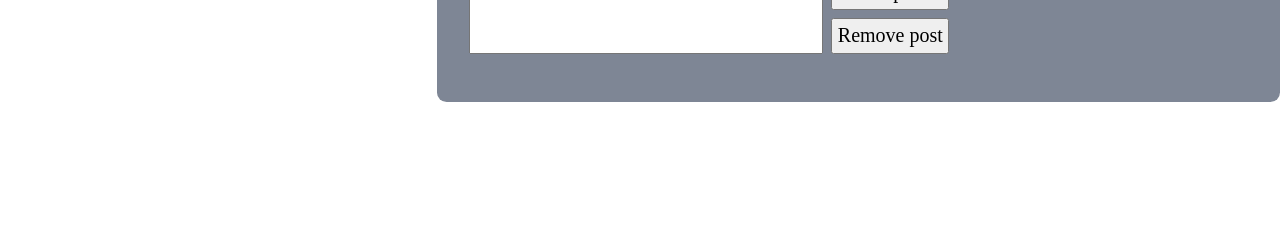
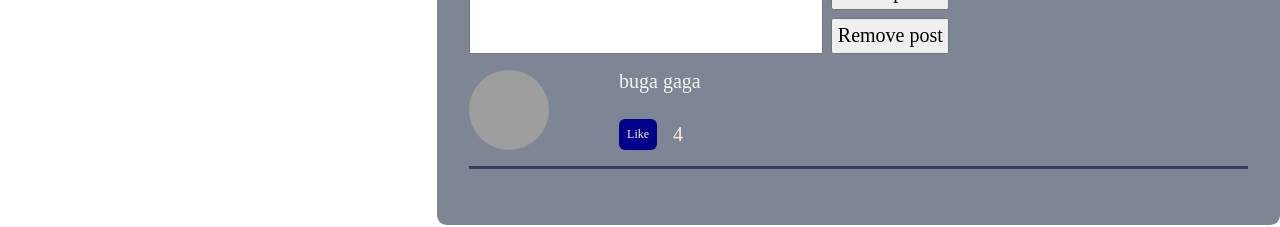
Before and after one commit to adastion/Dimych_react, a React (Create React App) app: page /profile in a window 1280 px wide. Shown: the part 546-773 px from the top of the page. Built offline with nearby package versions, Linux system fonts and the light colour scheme; grey boxes are pictures that could not be loaded.

Commit message:
l-12_ Fix MyPosts

```diff
--- a/src/components/Profile/MyPosts/MyPosts.jsx
+++ b/src/components/Profile/MyPosts/MyPosts.jsx
@@ -4,7 +4,9 @@ import Post from '../MyPosts/Post/Post';
 
 const MyPosts = (props) => {
   let postsElements = props.posts.postData.map((p) =>
-    !p.message === '' || !p.message === undefined ? <Post message={p.message} likesCount={p.likesCount} /> : null,
+    p.message === '' || p.message === undefined ? null : (
+      <Post message={p.message} likesCount={p.likesCount} />
+    ),
   );
 
   return (
```
